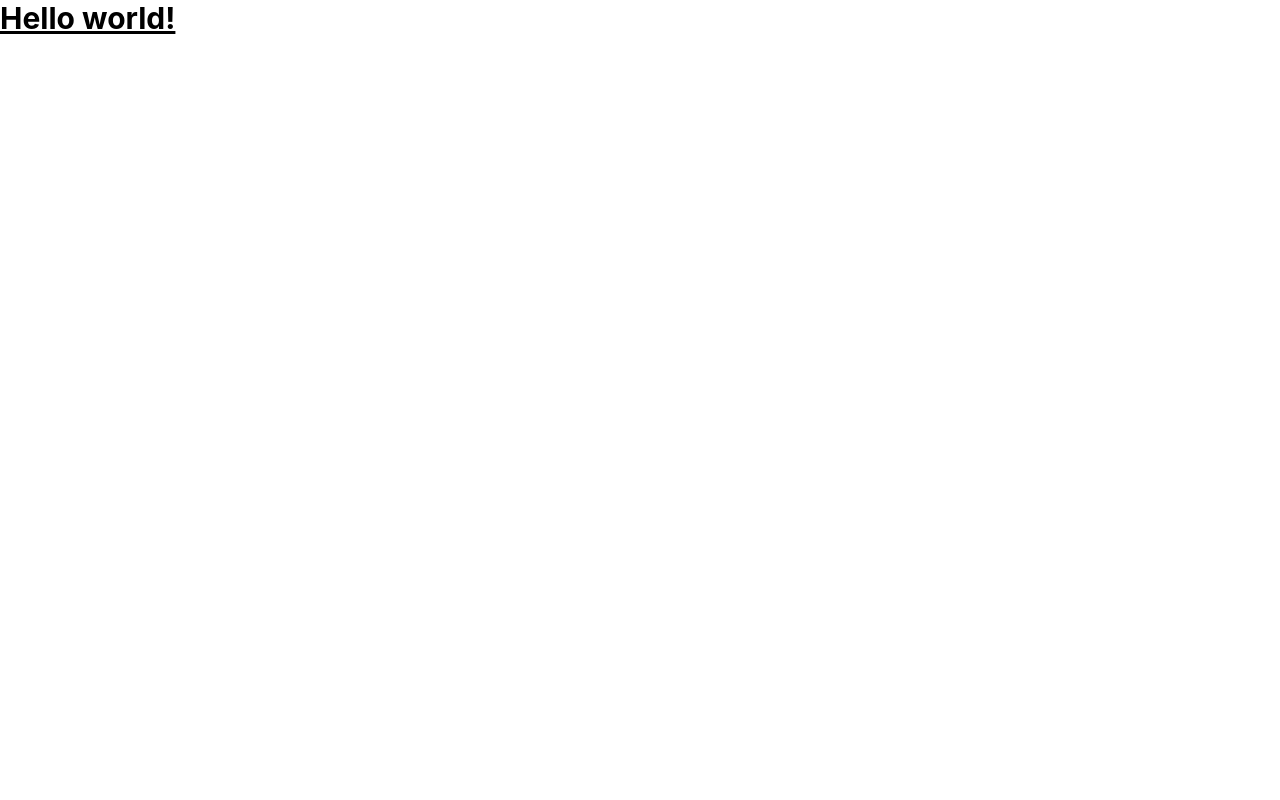
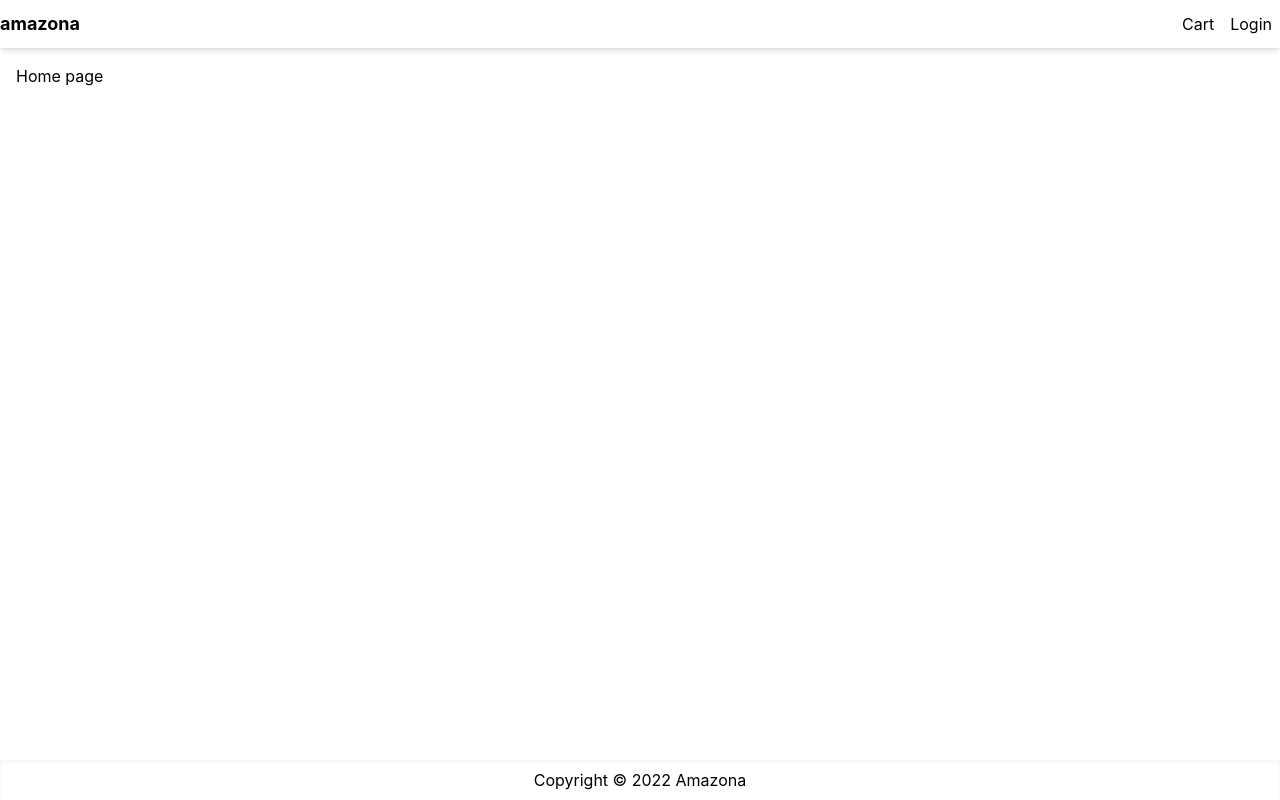
Before and after one commit to doikuomola/next-tailwind-amazona, a Next.js app: page / in a window 1280 px wide. Built offline with nearby package versions, Linux system fonts and the light colour scheme.

Commit message:
eslint, layout component , user settings

```diff
--- /dev/null
+++ b/components/Layout.jsx
@@ -0,0 +1,39 @@
+import React from 'react';
+import Head from 'next/head';
+import Link from 'next/link';
+
+const Layout = ({ title, children }) => {
+  return (
+    <>
+      <Head>
+        <title>{title ? `${title} - Amazona` : `Amazona`}</title>
+        <meta name="description" content="ECommerce website" />
+        <link rel="icon" href="/favicon.ico" />
+      </Head>
+
+      <div className="flex min-h-screen flex-col justify-between">
+        <header>
+          <nav className="flex h-12 justify-between items-center shadow-md">
+            <Link href="/">
+              <a className="text-lg font-bold">amazona</a>
+            </Link>
+            <div>
+              <Link href="/cart">
+                <a className="p-2">Cart</a>
+              </Link>
+              <Link href="/login">
+                <a className="p-2">Login</a>
+              </Link>
+            </div>
+          </nav>
+        </header>
+        <main className="container m-auto mt-4 px-4">{children}</main>
+        <footer className="flex h-10 justify-center items-center shadow-inner">
+          <p>Copyright &copy; 2022 Amazona</p>
+        </footer>
+      </div>
+    </>
+  );
+};
+
+export default Layout;
--- /dev/null
+++ b/components/index.js
@@ -0,0 +1 @@
+export { default as Layout } from './Layout';
--- a/pages/index.js
+++ b/pages/index.js
@@ -1,16 +1,5 @@
-import Head from 'next/head';
-import Image from 'next/image';
+import { Layout } from '../components';
 
 export default function Home() {
-  return (
-    <div>
-      <Head>
-        <title>Create Next App</title>
-        <meta name="description" content="Generated by create next app" />
-        <link rel="icon" href="/favicon.ico" />
-      </Head>
-
-      <h1 className="text-3xl font-bold underline">Hello world!</h1>
-    </div>
-  );
+  return <Layout title="homepage">Home page</Layout>;
 }
```
Also changed, not shown: .eslintrc.json.
